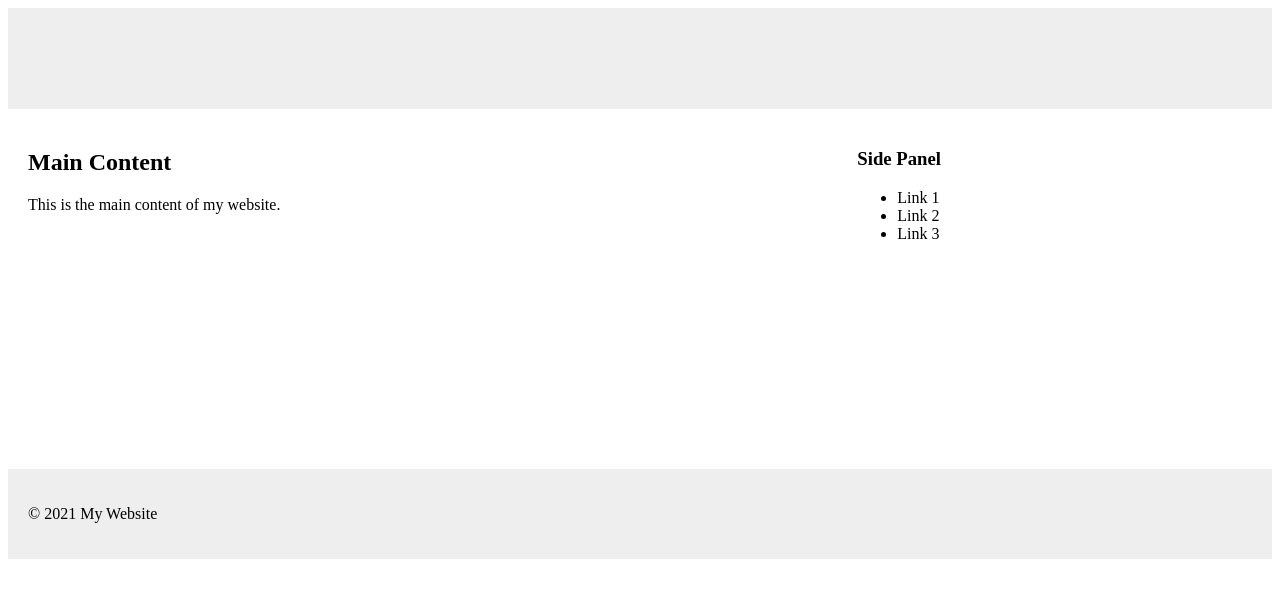
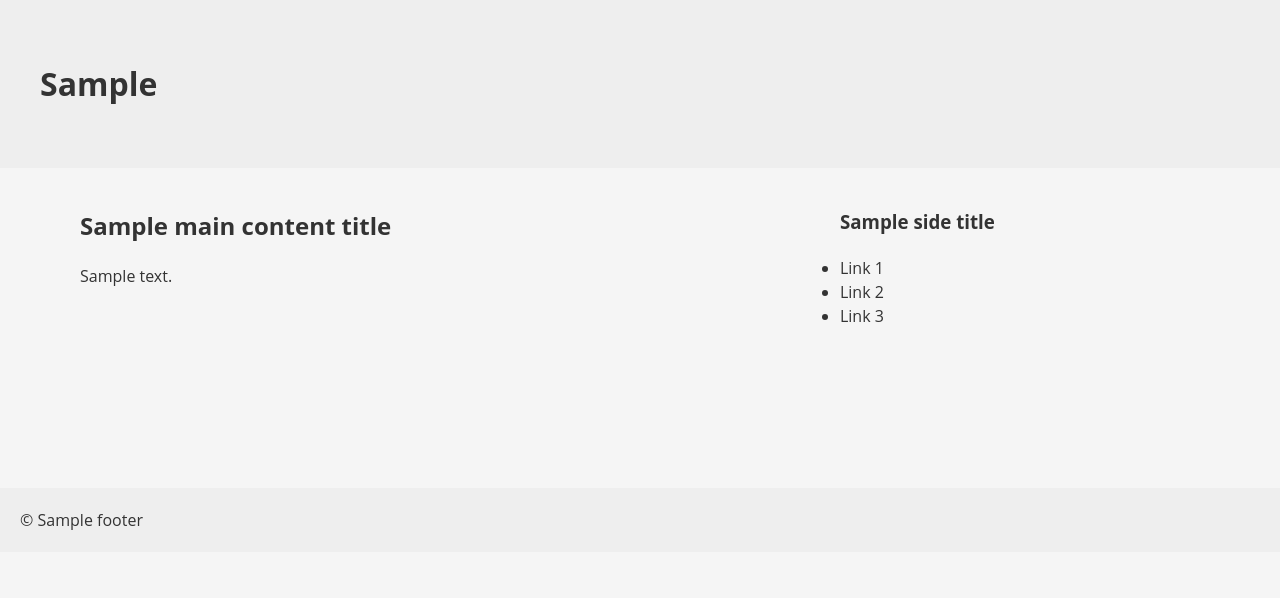
Before and after one commit to CalMckenzieUK/csj-data, a Flask app: template templates/index.html in a window 1280 px wide. Shown: the top 598 px of the page. Run offline with Flask 3, Linux system fonts and the light colour scheme; the template is opened without the code that fills it: most values are stand-ins (such as "Sample title", 1, 10 or a date in 2020); parts of the project's set-up code (start-up, migrations or seed data) failed here and were passed over.

Commit message:
added some styling and fed variables into index.html

```diff
--- a/main.py
+++ b/main.py
@@ -3,11 +3,12 @@ app = flask.Flask(__name__)
 
 @app.route('/')
 def main():
-    message = 'lol'
-    return flask.render_template('index.html', message)
+    hello = 'Hello World!'
+    main_content_title = 'main content title'
+    main_content = 'main content'
+    footer = 'footer'
+    side_title = 'side title'
+    return flask.render_template('index.html', yo=hello, side_title=side_title, main_content_title=main_content_title, main_content=main_content, footer=footer)
 
-
-def hello():
-    return 'Hello, World!'
 app.run(debug=True, host='0.0.0.0', port=5000)
 main()
--- a/templates/index.html
+++ b/templates/index.html
@@ -32,19 +32,20 @@
   </style>
 <html>
   <head>
-    <title></title>
+    <title>lol</title>
+    <link rel="stylesheet" href="styles.css">
   </head>
   <body>
     <header>
-      <h1>{{message}}</h1>
+      <h1>{{yo}}</h1>
     </header>
     <div class="container">
       <main>
-        <h2>Main Content</h2>
-        <p>This is the main content of my website.</p>
+        <h2>{{main_content_title}}</h2>
+        <p>{{main_content}}</p>
       </main>
       <aside>
-        <h3>Side Panel</h3>
+        <h3>{{side_title}}</h3>
         <ul>
           <li>Link 1</li>
           <li>Link 2</li>
@@ -53,7 +54,7 @@
       </aside>
     </div>
     <footer>
-      <p>&copy; 2021 My Website</p>
+      <p>&copy; {{footer}}</p>
     </footer>
   </body>
 </html>
--- /dev/null
+++ b/templates/styles.css
@@ -0,0 +1,97 @@
+/* Reset default browser styles */
+* {
+    margin: 0;
+    padding: 0;
+    box-sizing: border-box;
+}
+
+/* Set a default font family and size */
+body {
+    font-family: 'Open Sans', sans-serif;
+    font-size: 16px;
+    font-weight: 400;
+    line-height: 1.5;
+    color: #333;
+}
+
+/* Set a max-width for the content */
+.container {
+    max-width: 1200px;
+    margin: 0 auto;
+    padding: 0 20px;
+}
+
+/* Set a background color */
+body {
+    background-color: #f5f5f5;
+}
+
+/* Set a minimalist style for headings */
+h1, h2, h3, h4, h5, h6 {
+    font-weight: 700;
+    margin: 20px 0;
+    color: #333;
+}
+
+/* Set a minimalist style for links */
+a {
+    color: #333;
+    text-decoration: none;
+    border-bottom: 2px solid #333;
+    transition: border-bottom 0.2s ease-in-out;
+}
+
+a:hover {
+    border-bottom: 2px solid #666;
+}
+
+/* Set a minimalist style for buttons */
+button {
+    background-color: #333;
+    color: #fff;
+    border: none;
+    padding: 10px 20px;
+    border-radius: 5px;
+    cursor: pointer;
+    transition: background-color 0.2s ease-in-out;
+}
+
+button:hover {
+    background-color: #666;
+}
+
+/* Set a minimalist style for forms */
+form {
+    display: flex;
+    flex-direction: column;
+    margin: 20px 0;
+}
+
+label {
+    margin-bottom: 10px;
+}
+
+input[type="text"], input[type="email"], textarea {
+    padding: 10px;
+    border: none;
+    border-radius: 5px;
+    margin-bottom: 20px;
+}
+
+textarea {
+    resize: none;
+}
+
+input[type="submit"] {
+    background-color: #333;
+    color: #fff;
+    border: none;
+    padding: 10px 20px;
+    border-radius: 5px;
+    cursor: pointer;
+    transition: background-color 0.2s ease-in-out;
+}
+
+input[type="submit"]:hover {
+    background-color: #666;
+}
```
